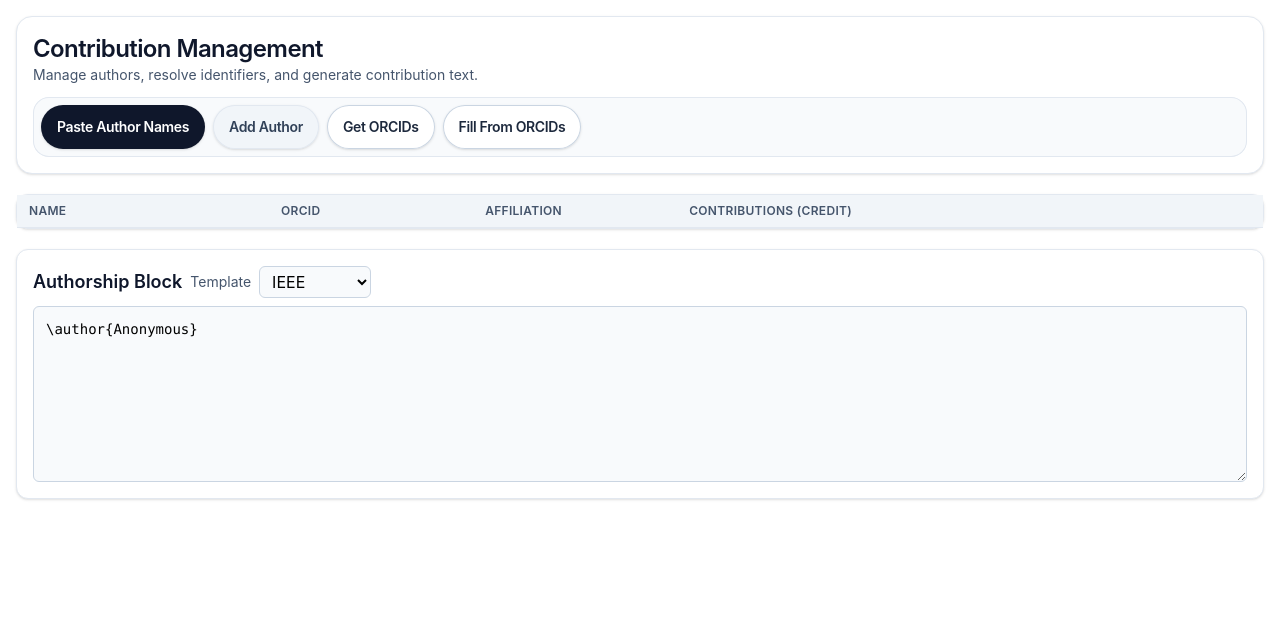
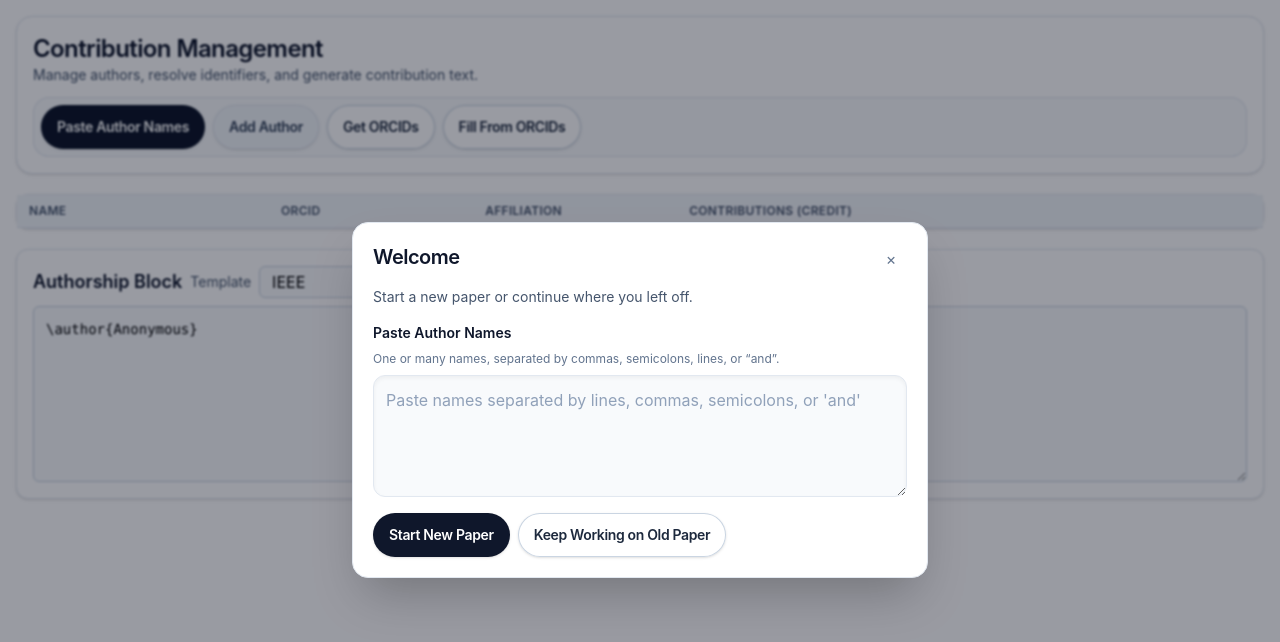
Before and after one commit to mcnuttandrew/contrib-builder, a Svelte app: page / in a window 1280 px wide. Shown: the top 642 px of the page. Built offline with nearby package versions, Linux system fonts and the light colour scheme.

Commit message:
better intro flow

```diff
--- a/src/App.svelte
+++ b/src/App.svelte
@@ -3,12 +3,16 @@
   import Author from "./Author.svelte";
   import { getAuthorInfoFromORCID, getORCID } from "./api";
   import PasteAuthorNames from "./PasteAuthorNames.svelte";
+  import Modal from "./Modal.svelte";
   import templates from "./templates";
+  import { parseAuthorNames } from "./utils/authorNames";
 
-  let template = "IEEE" as keyof typeof templates;
+  let template = $state("IEEE" as keyof typeof templates);
+  let showWelcomeModal = $state(true);
+  let newPaperAuthorNames = $state("");
 
   const controlButtonBase =
-    "inline-flex min-h-11 items-center justify-center rounded-full px-4 py-2 text-sm font-semibold tracking-tight shadow-sm transition-all focus:outline-none focus:ring-2 focus:ring-slate-400 focus:ring-offset-2";
+    "inline-flex min-h-11 items-center justify-center rounded-full px-4 py-2 text-sm font-semibold tracking-tight shadow-sm transition-all focus:outline-none focus:ring-2 focus:ring-slate-400 focus:ring-offset-2 cursor-pointer disabled:pointer-events-none disabled:opacity-50";
   const controlButtonPrimary = `${controlButtonBase} bg-slate-900 text-white hover:bg-slate-800`;
   const controlButtonAccent = `${controlButtonBase} bg-white text-slate-800 ring-1 ring-inset ring-slate-300 hover:bg-slate-50`;
   const controlButtonIndigo = `${controlButtonBase} bg-white text-slate-800 ring-1 ring-inset ring-slate-300 hover:bg-slate-50`;
@@ -17,7 +21,60 @@
   function applyAuthorDump(names: string[]) {
     store.setAuthorsFromNames(names);
   }
+
+  function closeWelcomeModal() {
+    showWelcomeModal = false;
+    newPaperAuthorNames = "";
+  }
+
+  function applyNewPaperAuthorsAndClose() {
+    const names = parseAuthorNames(newPaperAuthorNames);
+    if (names.length === 0) {
+      return;
+    }
+
+    store.setAuthorsFromNames(names);
+    closeWelcomeModal();
+  }
 </script>
+
+<Modal open={showWelcomeModal} title="Welcome" onClose={closeWelcomeModal}>
+  <div class="flex flex-col gap-4">
+    <p class="text-sm text-slate-600">
+      Start a new paper or continue where you left off.
+    </p>
+
+    <div class="flex flex-col gap-2">
+      <label
+        class="text-sm font-semibold text-slate-900"
+        for="new-paper-authors"
+      >
+        Paste Author Names
+      </label>
+      <p class="text-xs text-slate-500">
+        One or many names, separated by commas, semicolons, lines, or “and”.
+      </p>
+      <textarea
+        id="new-paper-authors"
+        class="min-h-28 rounded-xl border border-slate-200 bg-slate-50 p-3 text-slate-800 shadow-inner placeholder:text-slate-400 focus:border-slate-400 focus:outline-none"
+        rows="4"
+        placeholder="Paste names separated by lines, commas, semicolons, or 'and'"
+        bind:value={newPaperAuthorNames}
+      ></textarea>
+    </div>
+    <div class="flex gap-2 w-full">
+      <button
+        class={`${controlButtonBase} bg-slate-900 text-white hover:bg-slate-800`}
+        onclick={applyNewPaperAuthorsAndClose}
+      >
+        Start New Paper
+      </button>
+      <button class={controlButtonAccent} onclick={closeWelcomeModal}>
+        Keep Working on Old Paper
+      </button>
+    </div>
+  </div>
+</Modal>
 
 <div class="mx-auto flex w-full max-w-7xl flex-col gap-5 p-4">
   <div class="rounded-2xl border border-slate-200 bg-white p-4 shadow-sm">
@@ -41,12 +98,12 @@
 
         <button
           class={`${controlButtonSubtle} shrink-0`}
-          on:click={() => store.addAuthor()}>Add Author</button
+          onclick={() => store.addAuthor()}>Add Author</button
         >
 
         <button
           class={`${controlButtonAccent} shrink-0`}
-          on:click={() => {
+          onclick={() => {
             $store.authors.forEach((author, idx) => {
               getORCID(author.name).then((orcid) => {
                 if (orcid) {
@@ -59,7 +116,7 @@
 
         <button
           class={`${controlButtonIndigo} shrink-0`}
-          on:click={() => {
+          onclick={() => {
             $store.authors.forEach((author, idx) => {
               if (!author.orcid || Array.isArray(author.orcid)) {
                 return;
--- /dev/null
+++ b/src/Modal.svelte
@@ -0,0 +1,74 @@
+<script lang="ts">
+  let {
+    open = false,
+    title = "",
+    onClose = () => {},
+    panelClass = "",
+  }: {
+    open?: boolean;
+    title?: string;
+    onClose?: () => void;
+    panelClass?: string;
+  } = $props();
+
+  function closeModal() {
+    onClose();
+  }
+
+  function onBackdropClick(event: MouseEvent) {
+    if (event.target === event.currentTarget) {
+      closeModal();
+    }
+  }
+
+  function onBackdropKeydown(event: KeyboardEvent) {
+    if (
+      event.target === event.currentTarget &&
+      (event.key === "Escape" || event.key === "Enter" || event.key === " ")
+    ) {
+      closeModal();
+    }
+  }
+
+  function onWindowKeydown(event: KeyboardEvent) {
+    if (open && event.key === "Escape") {
+      closeModal();
+    }
+  }
+</script>
+
+<svelte:window onkeydown={onWindowKeydown} />
+
+{#if open}
+  <div
+    class="fixed inset-0 z-[100] flex items-center justify-center bg-slate-950/40 p-4 backdrop-blur-[1px]"
+    role="button"
+    aria-label="Close modal"
+    onclick={onBackdropClick}
+    onkeydown={onBackdropKeydown}
+    tabindex="-1"
+  >
+    <div
+      class={`w-full max-w-xl rounded-2xl border border-slate-200 bg-white p-5 shadow-2xl ${panelClass}`}
+      role="dialog"
+      aria-modal="true"
+      aria-label={title || "Modal"}
+      tabindex="0"
+    >
+      <div class="mb-3 flex items-start justify-between gap-3">
+        <h2 class="text-xl font-semibold tracking-tight text-slate-900">
+          {title}
+        </h2>
+        <button
+          type="button"
+          class="inline-flex h-8 w-8 items-center justify-center rounded-full text-slate-500 transition-colors hover:bg-slate-100 hover:text-slate-700"
+          aria-label="Close modal"
+          onclick={closeModal}
+        >
+          ×
+        </button>
+      </div>
+      <slot />
+    </div>
+  </div>
+{/if}
```
